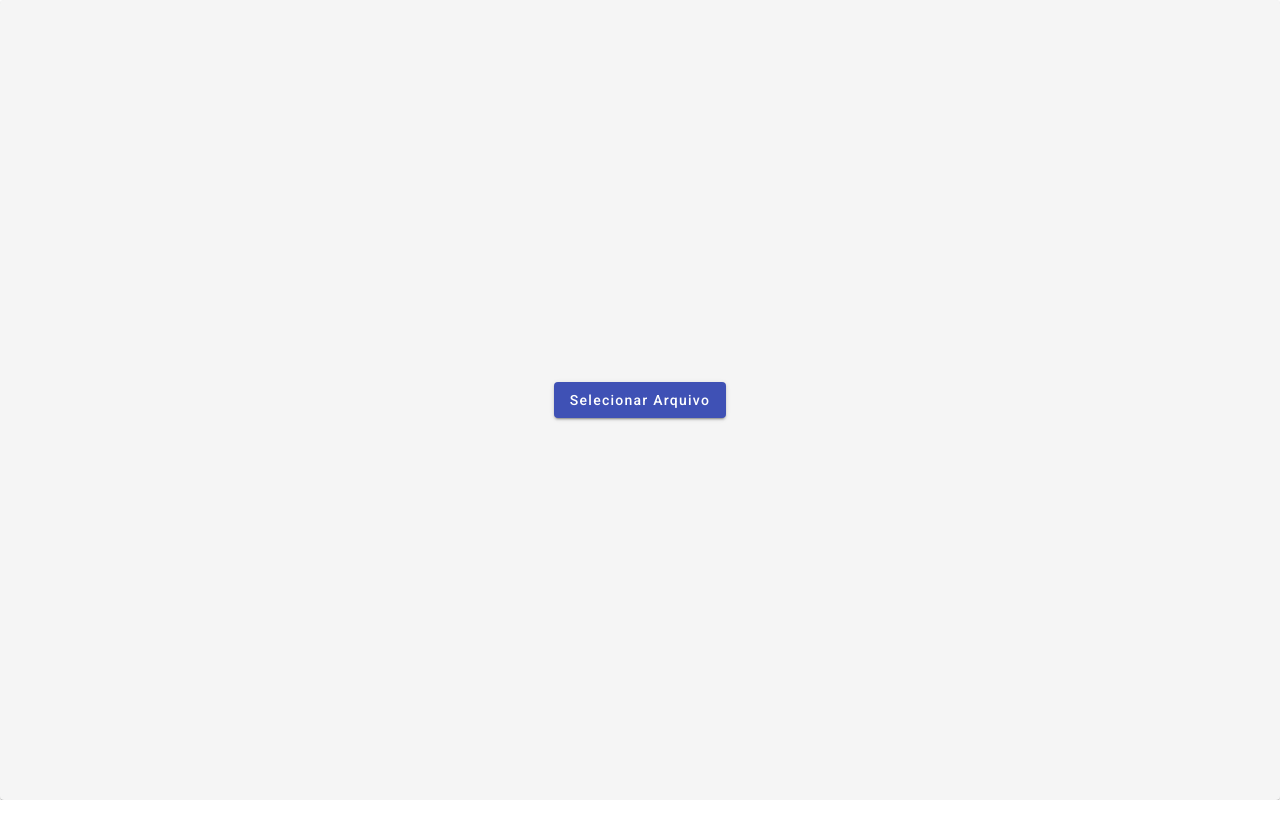
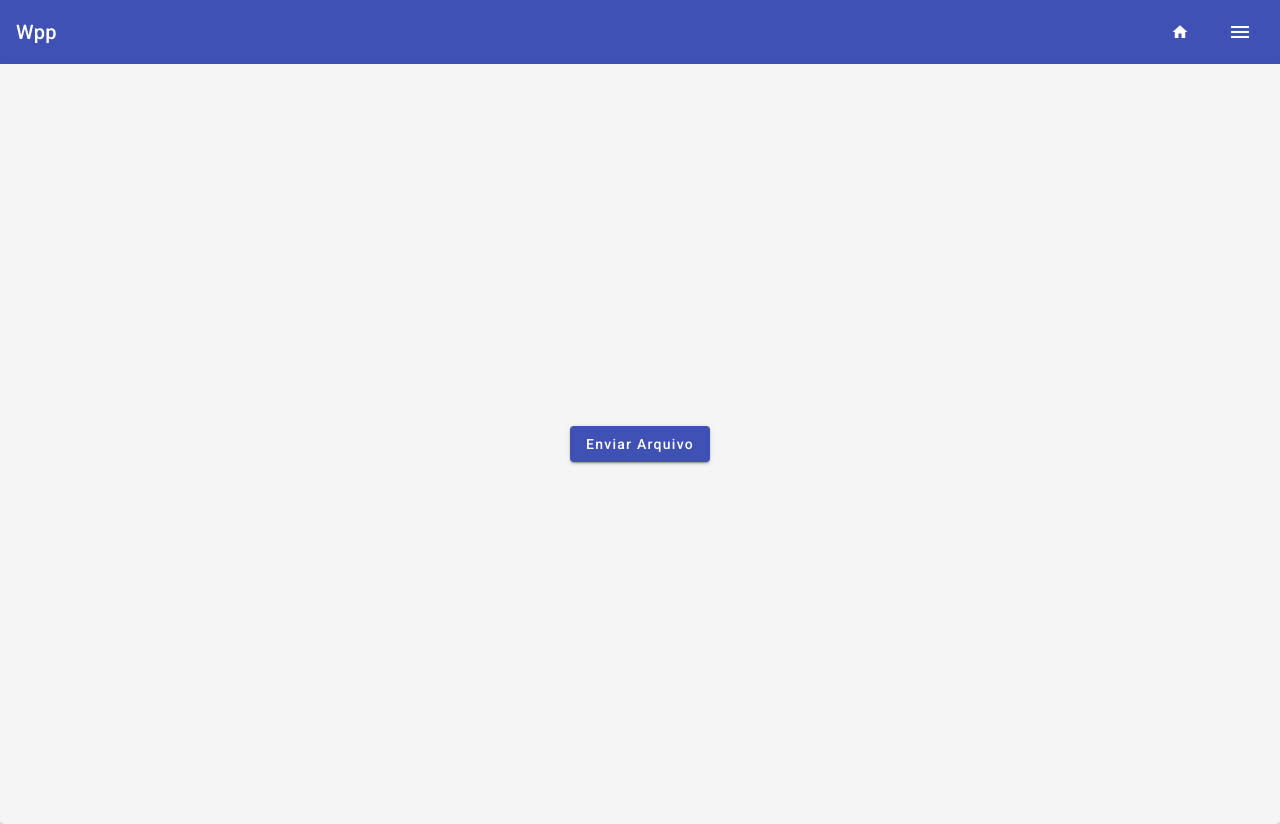
Before and after one commit to danilo1337/wpp-ui, an Angular app: page /home in a window 1280 px wide. Before the commit the page ends 800 px from the top, so only its background shows below. Built offline with nearby package versions, Linux system fonts and the light colour scheme.

Commit message:
Adicionado 1. Telas de processamento e barra de Menu

```diff
--- a/src/app/app-routing.module.ts
+++ b/src/app/app-routing.module.ts
@@ -2,6 +2,7 @@ import { NgModule } from '@angular/core';
 import { RouterModule, Routes } from '@angular/router';
 import { LoginComponent } from './views/login/login.component';
 import { HomeComponent } from './views/home/home.component';
+import { ProcessamentoComponent } from './views/processamento/processamento.component';
 
 const routes: Routes = [
   {
@@ -11,6 +12,10 @@ const routes: Routes = [
   {
     path:'home',
     component: HomeComponent,
+  },
+  {
+    path:'processamento',
+    component: ProcessamentoComponent,
   }
 ];
 
--- a/src/app/views/home/home.component.css
+++ b/src/app/views/home/home.component.css
@@ -3,6 +3,6 @@
     flex-direction: column;
     justify-content: center;
     align-items: center;
-    height: 100vh;
-    background-color: #f5f5f5; /* Cor de fundo amigável */
+    height: 95vh;
+    background-color: #f5f5f5;
   }
--- a/src/app/views/home/home.component.html
+++ b/src/app/views/home/home.component.html
@@ -1,5 +1,7 @@
+<app-menu></app-menu>
+
 <mat-card class="upload-form">
     <mat-card-content>
-        <button mat-raised-button color="primary" (click)="openUploadDialog()">Selecionar Arquivo</button>
+        <button mat-raised-button color="primary" (click)="openUploadDialog()">Enviar Arquivo</button>
     </mat-card-content>
 </mat-card>
--- /dev/null
+++ b/src/app/views/menu/menu.component.css
@@ -0,0 +1,9 @@
+.mat-toolbar {
+  display: flex;
+  justify-content: space-between;
+  align-items: center;
+}
+
+.spacer {
+  flex: 1;
+}
--- /dev/null
+++ b/src/app/views/menu/menu.component.html
@@ -0,0 +1,21 @@
+<mat-toolbar color="primary">
+    <span>Wpp</span>
+    <span class="spacer"></span>
+    <button mat-button routerLink="/home"><mat-icon>home</mat-icon></button>
+    <!-- <button mat-icon-button class="example-icon" aria-label="Example icon-button with menu icon">
+        <mat-icon>menu</mat-icon>
+    </button> -->
+    <button mat-icon-button [matMenuTriggerFor]="menu" aria-label="Example icon-button with a menu">
+        <mat-icon>menu</mat-icon>
+      </button>
+      <mat-menu #menu="matMenu">
+        <button mat-menu-item routerLink="/processamento">
+          <mat-icon>autorenew</mat-icon>
+          <span>Processamento</span>
+        </button>
+        <button mat-menu-item routerLink="/">
+          <mat-icon>exit_to_app</mat-icon>
+          <span>Sair</span>
+        </button>
+      </mat-menu>
+  </mat-toolbar>
--- /dev/null
+++ b/src/app/views/processamento/processamento.component.html
@@ -0,0 +1 @@
+<app-menu></app-menu>
```
Also changed, not shown: src/app/app.module.ts (+12 -1 lines), src/app/views/menu/menu.component.ts (added, +10 -0 lines), src/app/views/processamento/processamento.component.ts (added, +10 -0 lines), src/app/views/processamento/processamento.component.css (added), 2 other files (tests, documents, lock files or other folders).
